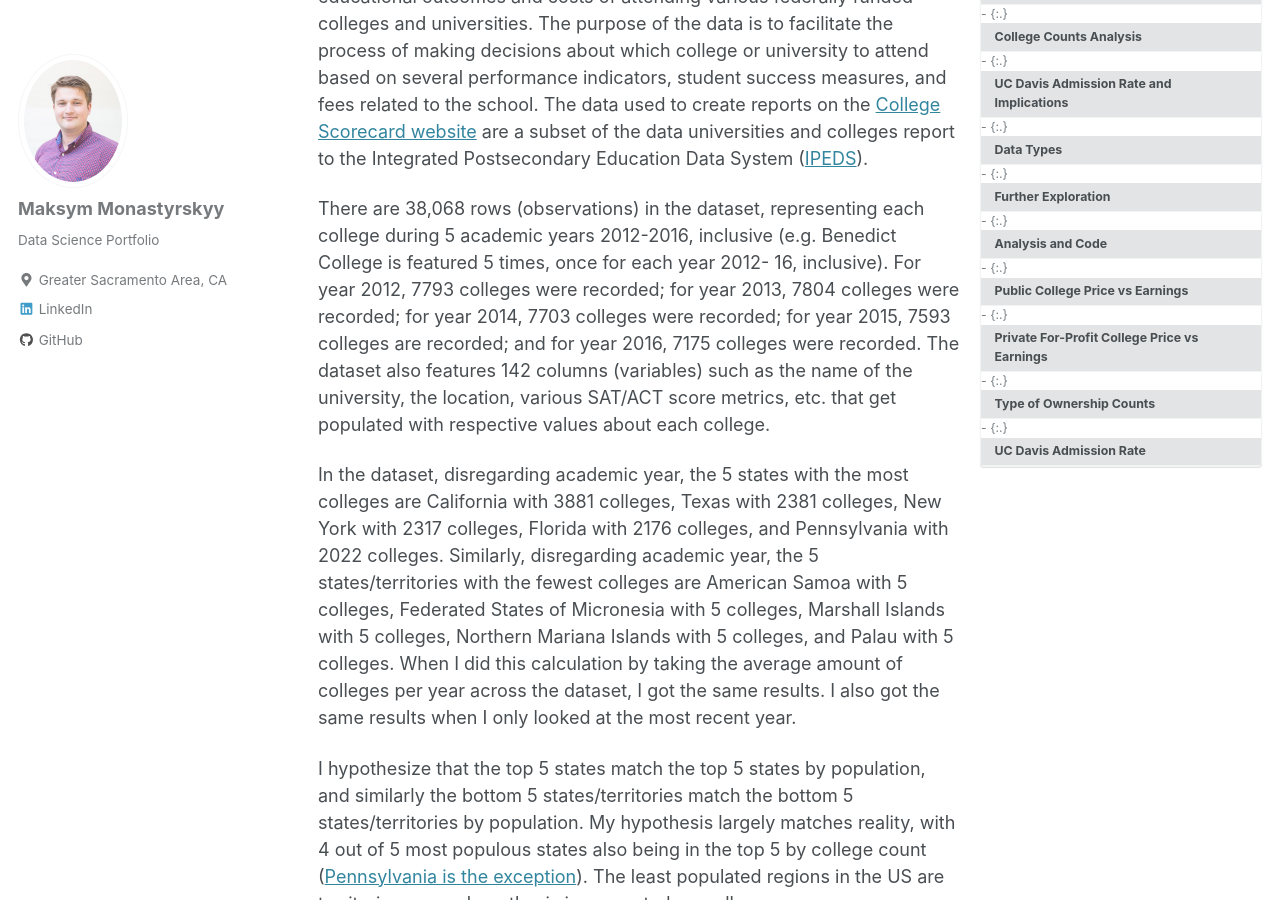
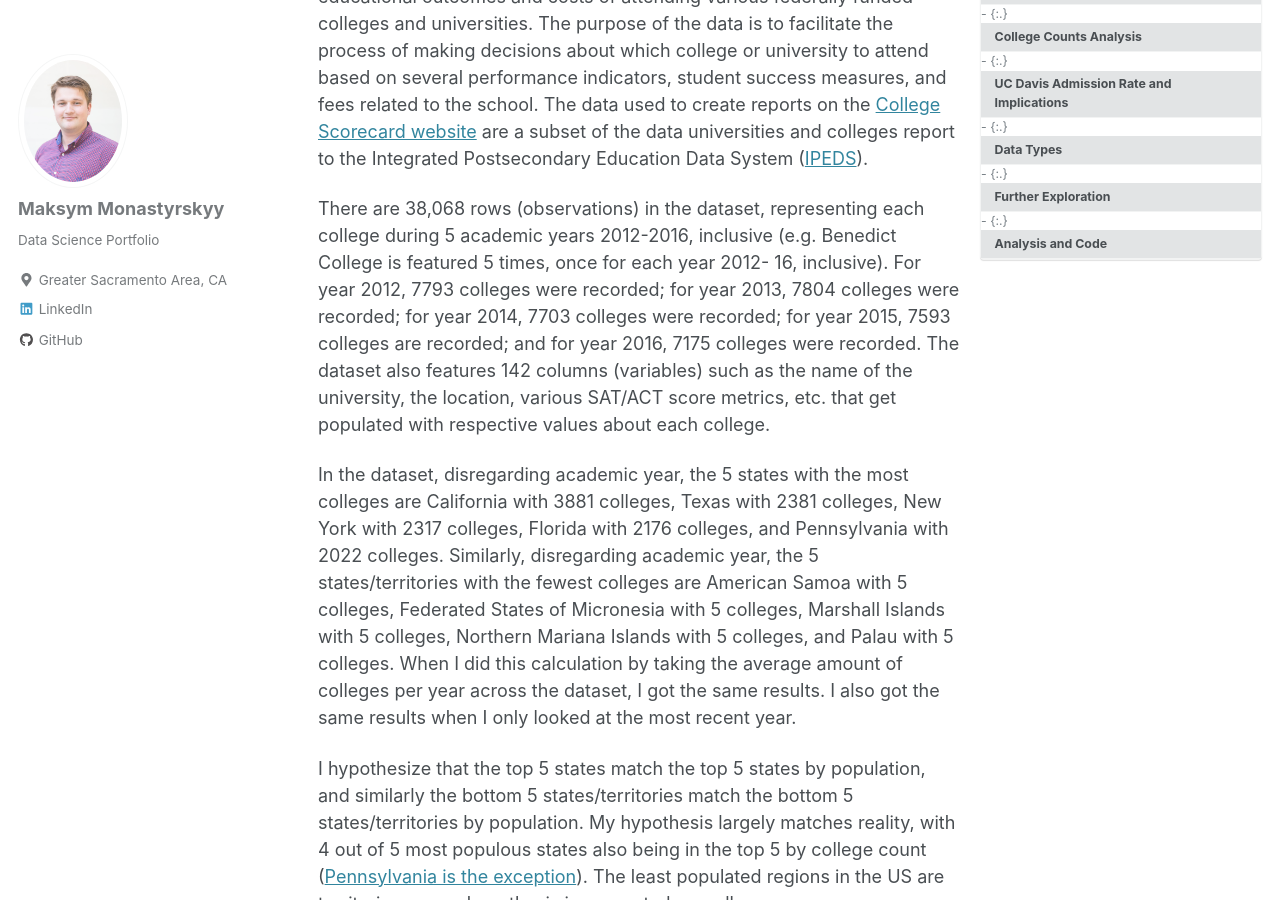
Before and after one commit to monastyrskyy/monastyrskyy.github.io, a Jekyll site: the page built from _posts/2018-10-01-collegescorecards.md, in a window 1280 px wide and 900 px high, scrolled down 336 px. Built offline with Jekyll 4.4.1, drawn with Linux system fonts in a browser that asks for light colours; cached includes are drawn as plain includes; nearby versions of some CDN libraries.

Commit message:
made the bottom headings bold instead of a heading to get it out of toc

````diff
--- a/_posts/2018-10-01-collegescorecards.md
+++ b/_posts/2018-10-01-collegescorecards.md
@@ -110,7 +110,7 @@
 
 In this section, I include the code that I used to create the visualizations seen in the report.
 
-#### Public College Price vs Earnings
+**Public College Price vs Earnings**
 
 <div style="text-align:center"><img src="{{ site.url }}{{ site.baseurl }}/images/1.college_scorecards/1.public_price_vs_earnings.png" alt="2014 Public Price vs Earnings"></div>
 ```r
@@ -133,7 +133,7 @@
 
 <br><br/>
 
-#### Private For-Profit College Price vs Earnings
+**Private For-Profit College Price vs Earnings**
 <div style="text-align:center"><img src="{{ site.url }}{{ site.baseurl }}/images/1.college_scorecards/2.private_price_vs_earnings.png" alt="2014 Private Price vs Earnings"></div>
 ```r
 #analogous to above
@@ -151,7 +151,7 @@
 
 <br><br/>
 
-#### Type of Ownership Counts
+**Type of Ownership Counts**
 
 <div style="text-align:center"><img src="{{ site.url }}{{ site.baseurl }}/images/1.college_scorecards/4.ownership_vs_count.png" alt="2014 Private Non Profit Price vs Earnings"></div>
 ```r
@@ -166,7 +166,7 @@
 ```
 <br><br/>
 
-##### UC Davis Admission Rate
+**UC Davis Admission Rate**
 
 <div style="text-align:center">
   <img src="{{ site.url }}{{ site.baseurl }}/images/1.college_scorecards/5.ucd_admissions_both_v2.png" alt="UCD admission rate - zoomed out and zoomed in.">
````
